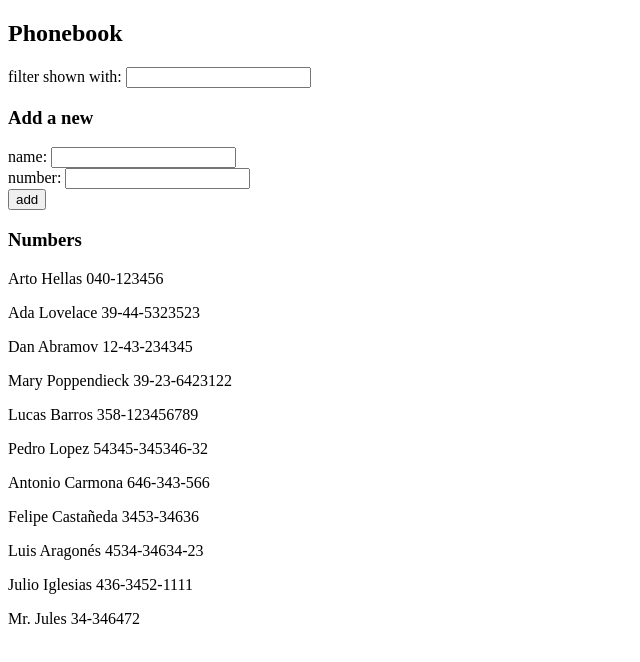
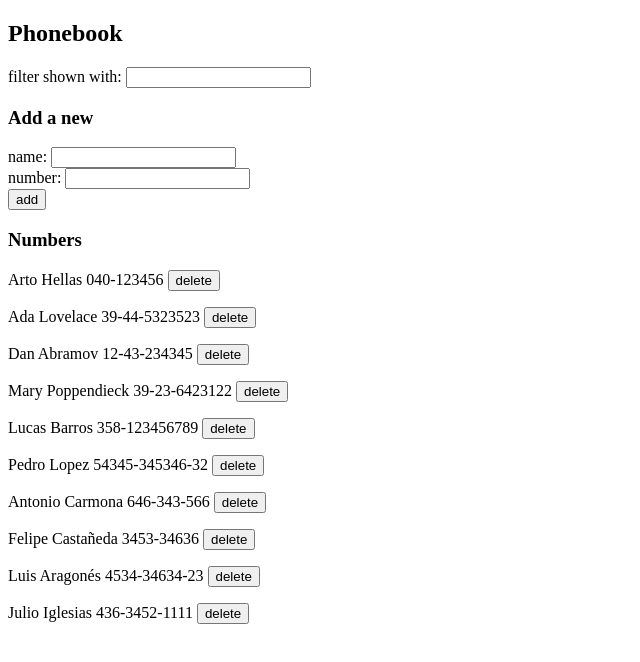
Before and after one commit to bgocap/FSO5CR-2, a React (Create React App) app in the folder phonebook/: page / in a window 1280 px wide. Shown: the top 662 px of the page, without its empty margins (0-640 px from the left). Built offline with nearby package versions, Linux system fonts and the light colour scheme; data requests are answered from the project's data file.

Commit message:
Exercise 2.14

```diff
--- a/phonebook/db.json
+++ b/phonebook/db.json
@@ -49,11 +49,6 @@
       "name": "Julio Iglesias",
       "number": "436-3452-1111",
       "id": 10
-    },
-    {
-      "name": "Mr. Jules",
-      "number": "34-346472",
-      "id": 11
     }
   ]
 }
--- a/phonebook/src/App.js
+++ b/phonebook/src/App.js
@@ -11,12 +11,15 @@ const PersonForm = ({handleSubmit,nameValue,nameChangeHandle,numberValue,numberC
     </div>
   </form>
 )
-const Contact = ({contact}) => <p>{contact.name} {contact.number}</p>
-const Persons= ({data}) =>(
+
+const Persons= ({data,selectId}) =>{
+  return(
   <div>{data.map(filteredPerson=>
-    <Contact key={filteredPerson.id} contact={filteredPerson}/>
+    <p key={filteredPerson.id} > {filteredPerson.name} {filteredPerson.number} <button onClick={()=>selectId(filteredPerson.id,filteredPerson.name)}> delete</button> </p>
   )}</div>
-)
+  )
+
+}
 const Filter = ({inputValue,inputHandle}) => <div> filter shown with: <input value={inputValue} onChange={inputHandle} /> </div>
 
 const App = () => {
@@ -47,6 +50,14 @@ const App = () => {
 
   }
 
+  const handleDeletePerson=(id,name)=>{
+    if(window.confirm(`Are you sure you want to delete ${name} from the phonebook?`)){
+      personService.deleteOne(id)
+      const updatedPersons=persons.filter(notDeletedPersons=>notDeletedPersons.id!==id)
+      setPersons(updatedPersons)
+    }
+  }
+
   const handleNameChange = (event) => {setNewName(event.target.value)}
   const handleNumberChange = (event) => {setNewNumber(event.target.value)}
   const handleFilterChange = (event) => {setFilter(event.target.value)}
@@ -64,7 +75,7 @@ const App = () => {
         numberChangeHandle={handleNumberChange}
       />
       <h3>Numbers</h3>
-      < Persons data={filteredPersons} />
+      < Persons data={filteredPersons} selectId={handleDeletePerson}  />
   </div>
   )
 }
--- a/phonebook/src/services/persons.js
+++ b/phonebook/src/services/persons.js
@@ -11,4 +11,9 @@ const create = newObject => {
     return request.then(response => response.data)
 }
 
-export default { getAll, create }
+const deleteOne = (id) =>{
+    const request = axios.delete(`${baseUrl}/${id}`)
+    return request.then(response => response.data)
+}
+
+export default { getAll, create , deleteOne}
```
